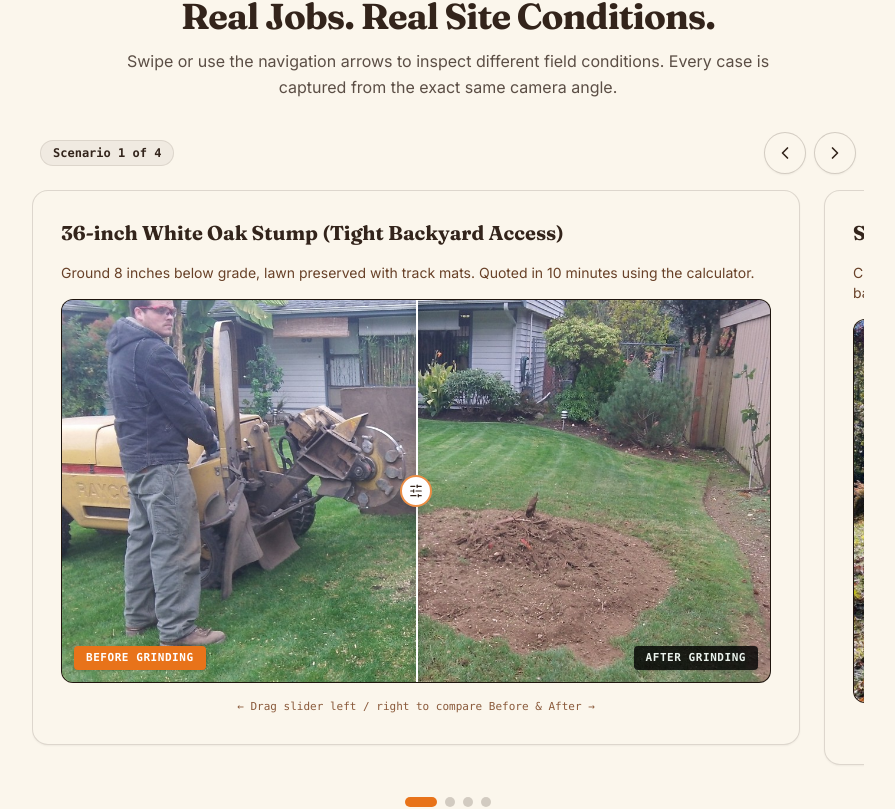
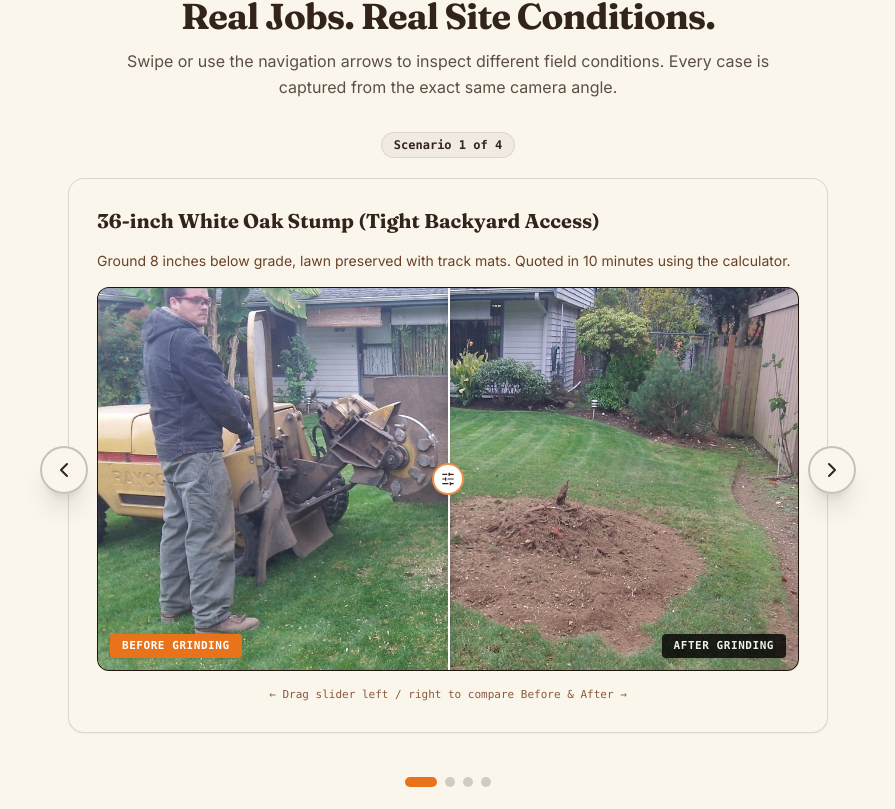
Before and after one commit to thakurdaman/stump-grinding-, a Next.js app: page / in a window 1280 px wide. Shown: the part 5475-6284 px from the top of the page, without its empty margins (192-1087 px from the left). Built offline with nearby package versions, Linux system fonts and the light colour scheme; no server answers.

Commit message:
Add prominent side navigation arrows to field results carousel

```diff
--- a/components/BeforeAfter.tsx
+++ b/components/BeforeAfter.tsx
@@ -144,45 +144,51 @@ export const BeforeAfter: React.FC = () => {
           </p>
         </div>
 
-        {/* Carousel Header Controls */}
-        <div className="flex items-center justify-between mb-4 px-2">
+        {/* Carousel Header Indicator */}
+        <div className="flex items-center justify-center mb-5">
           <div className="inline-flex items-center gap-2 px-3 py-1 rounded-full bg-bark/5 border border-bark/10 text-xs font-mono font-semibold text-bark">
             <span>Scenario {activeIndex + 1} of {items.length}</span>
           </div>
+        </div>
 
-          <div className="flex items-center gap-2">
+        {/* Carousel with Side Arrow Navigation */}
+        <div className="relative max-w-3xl mx-auto">
+          {/* Left Side Arrow Button */}
           <button
             onClick={handlePrev}
-              className="p-2.5 rounded-full bg-[#FBF6EC] border border-bark/20 hover:border-orange hover:bg-white text-bark transition shadow-sm active:scale-95"
+            className="absolute -left-3 sm:-left-6 top-1/2 -translate-y-1/2 z-30 w-11 h-11 sm:w-12 sm:h-12 rounded-full bg-cream/95 backdrop-blur-sm border-2 border-bark/25 hover:border-orange hover:bg-orange hover:text-white text-bark shadow-xl flex items-center justify-center transition-all duration-200 active:scale-90 focus:outline-none cursor-pointer"
             aria-label="Previous field job scenario"
+            title="Previous job scenario"
           >
-              <ChevronLeft size={20} />
+            <ChevronLeft size={24} />
           </button>
+
+          {/* Right Side Arrow Button */}
           <button
             onClick={handleNext}
-              className="p-2.5 rounded-full bg-[#FBF6EC] border border-bark/20 hover:border-orange hover:bg-white text-bark transition shadow-sm active:scale-95"
+            className="absolute -right-3 sm:-right-6 top-1/2 -translate-y-1/2 z-30 w-11 h-11 sm:w-12 sm:h-12 rounded-full bg-cream/95 backdrop-blur-sm border-2 border-bark/25 hover:border-orange hover:bg-orange hover:text-white text-bark shadow-xl flex items-center justify-center transition-all duration-200 active:scale-90 focus:outline-none cursor-pointer"
             aria-label="Next field job scenario"
+            title="Next job scenario"
           >
-              <ChevronRight size={20} />
+            <ChevronRight size={24} />
           </button>
-          </div>
-        </div>
 
           {/* Swipeable Carousel Track */}
           <div
             ref={scrollRef}
             onScroll={handleScroll}
-          className="flex overflow-x-auto snap-x snap-mandatory scroll-smooth gap-6 pb-4 no-scrollbar -mx-4 px-4 sm:mx-0 sm:px-0"
+            className="flex overflow-x-auto snap-x snap-mandatory scroll-smooth gap-6 pb-2 no-scrollbar px-1"
             style={{ scrollbarWidth: 'none', msOverflowStyle: 'none' }}
           >
             {items.map((item) => (
               <div
                 key={item.id}
-              className="w-full flex-shrink-0 snap-center max-w-3xl mx-auto"
+                className="w-full flex-shrink-0 snap-center"
               >
                 <ComparisonCard item={item} />
               </div>
             ))}
+          </div>
         </div>
 
         {/* Dots Pagination */}
```
Lines whose indentation alone changed are shown as unchanged.
